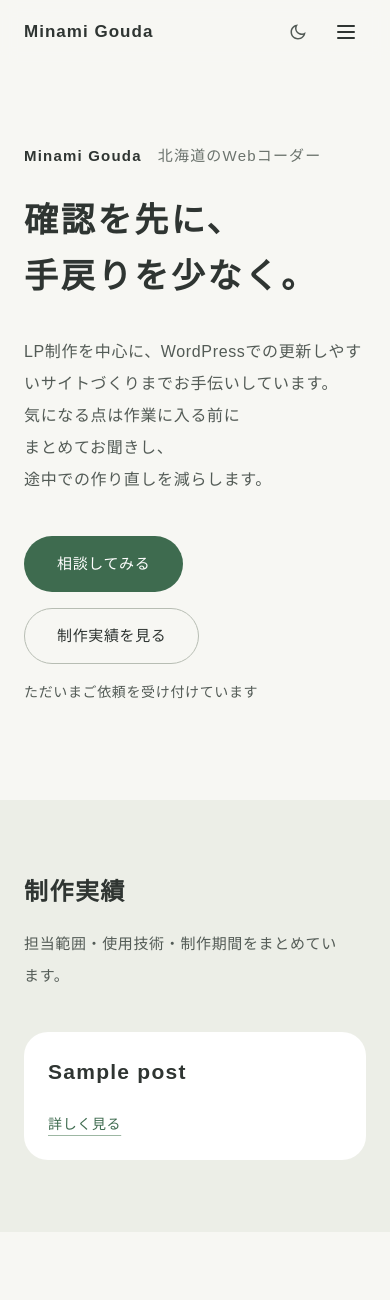
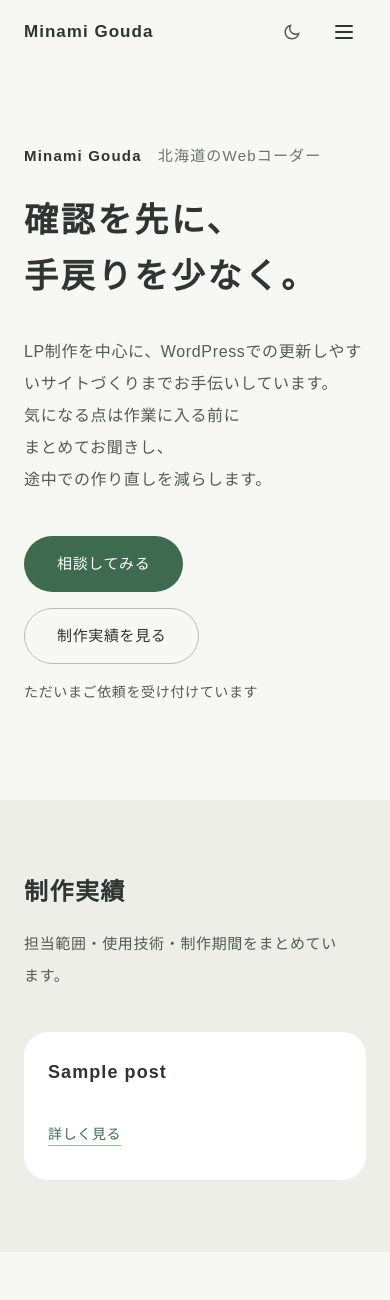
Before and after one commit to minami-works/portfolio_v2, a WordPress theme: template front-page.php in a window 390 px wide. Shown: the top 1300 px of the page. Run offline with PHP 8.4 and a stand-in for WordPress, Linux system fonts and the light colour scheme; the site name, menu and one post (Sample post) are stand-ins, and other content is empty; some web fonts are replaced.

Commit message:
スマホのタップ範囲・見出しサイズ・ボタン文言を整え、theme-color を追加
- スマホでは単独のリンクとヘッダー・絞り込みのボタンを高さ44pxにして押しやすく（scss/_tap-target.scss を追加）
- 小見出し（h3）を18pxにそろえ、h2との段差をはっきりさせる
- 料金欄のボタンをヒーローと同じ「相談してみる」に統一
- スマホのブラウザ上部の色（theme-color）を背景色に合わせ、ダークモードでも切り替える

Co-Authored-By: Claude Opus 5.5 <noreply@anthropic.com>

```diff
--- a/css/style.css
+++ b/css/style.css
@@ -423,8 +423,8 @@ button {
 .theme-toggle {
   display: grid;
   place-items: center;
-  width: 40px;
-  height: 40px;
+  width: 44px;
+  height: 44px;
   padding: 0;
   background: none;
   border: none;
@@ -461,8 +461,8 @@ button {
 
 .hamburger {
   position: relative;
-  width: 40px;
-  height: 40px;
+  width: 44px;
+  height: 44px;
   padding: 0;
   background: none;
   border: none;
@@ -474,7 +474,7 @@ button {
 }
 .hamburger__line {
   position: absolute;
-  left: 11px;
+  left: 13px;
   width: 18px;
   height: 2px;
   background-color: var(--color-text);
@@ -487,13 +487,13 @@ button {
   }
 }
 .hamburger__line:nth-child(1) {
-  top: 13px;
+  top: 15px;
 }
 .hamburger__line:nth-child(2) {
-  top: 19px;
+  top: 21px;
 }
 .hamburger__line:nth-child(3) {
-  top: 25px;
+  top: 27px;
 }
 .is-menu-open .hamburger__line:nth-child(1) {
   transform: translateY(6px) rotate(45deg);
@@ -759,6 +759,7 @@ button {
 .works-filter__button {
   font-size: 14px;
   line-height: 24px;
+  min-height: 44px;
   padding: 8px 16px;
   color: var(--color-text-sub);
   background-color: var(--color-bg-card);
@@ -816,7 +817,7 @@ button {
   display: none;
 }
 .work-card__title {
-  font-size: 21px;
+  font-size: 18px;
   line-height: 32px;
   font-weight: 700;
   letter-spacing: 0.06em;
@@ -965,7 +966,7 @@ button {
   border-top: 1px solid var(--color-line);
 }
 .note-box__title {
-  font-size: 16px;
+  font-size: 18px;
   line-height: 32px;
   font-weight: 700;
 }
@@ -1216,7 +1217,7 @@ button {
 }
 
 .scope__title {
-  font-size: 16px;
+  font-size: 18px;
   line-height: 32px;
   font-weight: 700;
 }
@@ -1279,8 +1280,8 @@ button {
   border-top: 1px solid var(--color-line);
 }
 .tablet-screen__label {
-  font-size: 15px;
-  line-height: 24px;
+  font-size: 18px;
+  line-height: 32px;
   margin-bottom: 24px;
   font-weight: 700;
 }
@@ -1299,8 +1300,8 @@ button {
   border-top: 1px solid var(--color-line);
 }
 .sp-screens__label {
-  font-size: 15px;
-  line-height: 24px;
+  font-size: 18px;
+  line-height: 32px;
   margin-bottom: 24px;
   font-weight: 700;
 }
@@ -1475,6 +1476,24 @@ button {
   margin-top: 24px;
 }
 
+@media (max-width: 760px) {
+  .work-card__links .text-link,
+  .work-hero__back,
+  .contact__links .text-link,
+  .pager__back .text-link,
+  .page-content > p > .text-link:only-child,
+  .footer__link,
+  .header__logo {
+    display: inline-flex;
+    align-items: center;
+    min-height: 44px;
+  }
+  .work-card__links,
+  .contact__links {
+    row-gap: 0;
+  }
+}
+
 @keyframes hero-fade {
   from {
     opacity: 0;
--- a/front-page.php
+++ b/front-page.php
@@ -260,7 +260,7 @@
 
       <div class="cta">
         <p class="cta__text"><strong class="cta__lead">仕様が決まる前のご相談も受け付けています。</strong>ご希望の内容とご予算をお聞かせいただければ、対応範囲とお見積もりをお返しします。</p>
-        <a class="button button--primary cta__button" href="#contact">お問い合わせフォームへ</a>
+        <a class="button button--primary cta__button" href="#contact">相談してみる</a>
       </div>
     </div>
   </section>
--- a/functions.php
+++ b/functions.php
@@ -42,10 +42,15 @@ add_filter('wp_resource_hints', 'mw2_resource_hints', 10, 2);
    初期表示はライトモード。ボタンでダークを選んだ人だけ、次回もダークで表示する */
 function mw2_theme_mode_script() {
   ?>
+  <!-- スマホのブラウザ上部（アドレスバー周り）の色を、ページの背景色に合わせる。ダークモードの時は下のJSで切り替える -->
+  <meta name="theme-color" content="#f7f7f3">
   <script>
     (function () {
       try {
-        if (localStorage.getItem('mw2-theme') === 'dark') document.documentElement.classList.add('is-dark');
+        if (localStorage.getItem('mw2-theme') === 'dark') {
+          document.documentElement.classList.add('is-dark');
+          document.querySelector('meta[name="theme-color"]').setAttribute('content', '#1f2420');
+        }
       } catch (e) {}
     })();
   </script>
--- a/js/main.js
+++ b/js/main.js
@@ -49,6 +49,10 @@ document.addEventListener('DOMContentLoaded', () => {
       document.head.append(noTransition);
 
       const isDark = root.classList.toggle('is-dark');
+
+      // スマホのブラウザ上部の色も、ページの背景色に合わせて切り替える
+      const themeColor = document.querySelector('meta[name="theme-color"]');
+      if (themeColor) themeColor.setAttribute('content', isDark ? '#1f2420' : '#f7f7f3');
 
       void document.body.offsetHeight; // ここで新しい色を確定させる
       requestAnimationFrame(() => {
--- a/scss/_header.scss
+++ b/scss/_header.scss
@@ -126,8 +126,8 @@
 .theme-toggle {
   display: grid;
   place-items: center;
-  width: 40px;
-  height: 40px;
+  width: 44px; // スマホで押しやすい 44px
+  height: 44px;
   padding: 0;
   background: none;
   border: none;
@@ -174,8 +174,8 @@
 // ---------- ハンバーガー（SPのみ） ----------
 .hamburger {
   position: relative;
-  width: 40px;
-  height: 40px;
+  width: 44px; // スマホで押しやすい 44px
+  height: 44px;
   padding: 0;
   background: none;
   border: none;
@@ -186,7 +186,7 @@
 
   &__line {
     position: absolute;
-    left: 11px;
+    left: 13px; // (44 - 18) ÷ 2
     width: 18px;
     height: 2px;
     background-color: var(--color-text);
@@ -198,9 +198,9 @@
       transition: transform 0.25s, opacity 0.25s;
     }
 
-    &:nth-child(1) { top: 13px; }
-    &:nth-child(2) { top: 19px; }
-    &:nth-child(3) { top: 25px; }
+    &:nth-child(1) { top: 15px; }
+    &:nth-child(2) { top: 21px; }
+    &:nth-child(3) { top: 27px; }
 
     // 開いたら × に
     .is-menu-open &:nth-child(1) { transform: translateY(6px) rotate(45deg); }
--- /dev/null
+++ b/scss/_tap-target.scss
@@ -0,0 +1,27 @@
+@use "variables" as *;
+
+// =========================================================
+// スマホのタップ範囲
+// 文中ではない単独のリンクは、スマホで指が当たりやすいよう押せる高さを44px以上にする
+// （文字の大きさ・見た目は変えず、上下の押せる範囲だけを広げる）
+// ※ 各パーツの display や gap を上書きするので、style.scss の最後の方で読み込む
+// =========================================================
+@media (max-width: #{$breakpoint - 1px}) {
+  .work-card__links .text-link,
+  .work-hero__back,
+  .contact__links .text-link,
+  .pager__back .text-link,
+  .page-content > p > .text-link:only-child,
+  .footer__link,
+  .header__logo {
+    display: inline-flex;
+    align-items: center;
+    min-height: 44px;
+  }
+
+  // 押せる範囲が広がった分、行と行の間の余白はなくす
+  .work-card__links,
+  .contact__links {
+    row-gap: 0;
+  }
+}
--- a/scss/_top.scss
+++ b/scss/_top.scss
@@ -244,6 +244,7 @@
 
   &__button {
     @include text(14px, 24px);
+    min-height: 44px; // スマホで押しやすい高さ
     padding: 8px 16px;
     color: var(--color-text-sub);
     background-color: var(--color-bg-card);
@@ -310,7 +311,8 @@
   }
 
   &__title {
-    @include text(21px, 32px);
+    // h3 はすべて 18px にそろえる（h2 の 24px／30px から、はっきり一段小さく）
+    @include text(18px, 32px);
     font-weight: 700;
     letter-spacing: 0.06em;
   }
@@ -473,7 +475,7 @@
   border-top: 1px solid var(--color-line);
 
   &__title {
-    @include text(16px, 32px);
+    @include text(18px, 32px); // h3 は 18px にそろえる
     font-weight: 700;
   }
 
--- a/scss/_work-detail.scss
+++ b/scss/_work-detail.scss
@@ -130,7 +130,7 @@
 // 担当範囲：白いカード＋緑の点の箇条書きはやめ、料金欄と同じ「線で区切る一覧」にする
 .scope {
   &__title {
-    @include text(16px, 32px);
+    @include text(18px, 32px); // h3 は 18px にそろえる
     font-weight: 700;
   }
 
@@ -204,7 +204,7 @@
   border-top: 1px solid var(--color-line);
 
   &__label {
-    @include text(15px, 24px);
+    @include text(18px, 32px); // h3 は 18px にそろえる
     margin-bottom: 24px;
     font-weight: 700;
   }
@@ -225,7 +225,7 @@
   border-top: 1px solid var(--color-line);
 
   &__label {
-    @include text(15px, 24px);
+    @include text(18px, 32px); // h3 は 18px にそろえる
     margin-bottom: 24px;
     font-weight: 700;
   }
--- a/scss/style.scss
+++ b/scss/style.scss
@@ -9,4 +9,5 @@
 @use "footer";
 @use "top";
 @use "work-detail";
+@use "tap-target"; // 各パーツの指定を上書きするので、後ろの方で読み込む
 @use "animation";
```
Also changed, not shown: scss/_components.scss (line endings or trailing spaces).
